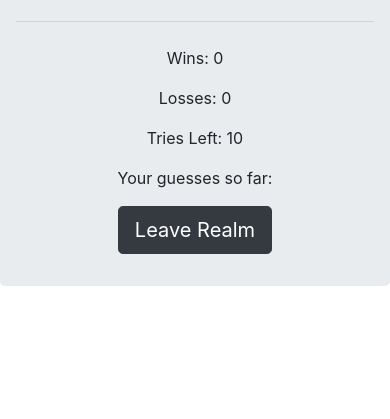
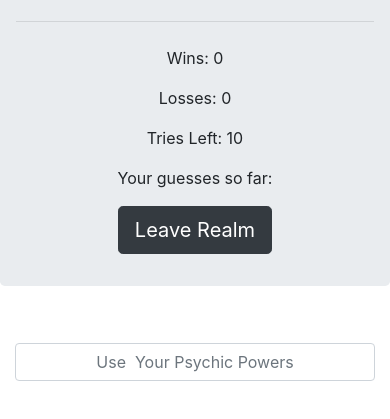
Before and after one commit to theartofnoise/Psychic-Game, a plain HTML site: page psychic.html in a window 390 px wide. Shown: the part 207-626 px from the top of the page. Drawn offline with nearby package versions, Linux system fonts and the light colour scheme.

Commit message:
media query for input label for mobile

```diff
--- a/psychic.html
+++ b/psychic.html
@@ -27,6 +27,21 @@
                 </div>
     <a class="btn btn-dark btn-lg" href="index.html" role="button">Leave Realm</a>
   </div>
+  <div class="row">
+    <div class="col">
+
+    </div>
+    <div class="col">
+        <div class="input-group mb-3">
+            <input type="text" class="form-control text-center" placeholder="Use  Your Psychic Powers" aria-label="Recipient's username" aria-describedby="button-addon2">
+        </div>
+    </div>
+    <div class="col">
+
+    </div>
+  </div>
+</div>
+
 
 
 <script src=psychic.js></script>
--- a/psychic.js
+++ b/psychic.js
@@ -22,7 +22,7 @@ document.onkeyup = function(keyPress) {
     var userGuess = keyPress.key;
     used.push(userGuess);
     console.log(" "+used);
-    soFar.textContent=" "+used;
+    soFar.textContent=" "+used.join(" ");
     chances --;
     tries.textContent=chances;
     //restarts the game
@@ -43,8 +43,8 @@ document.onkeyup = function(keyPress) {
         loss.textContent=losses++;
         chances=10;
         tries.textContent=chances;
+        alert("I was thinking of "+compLetter);
         reStart();
-        alert("I was thinking of "+compLetter);
         alert("You lose!!!!");
     }
     //checks for correct guess
--- a/theme.css
+++ b/theme.css
@@ -6,4 +6,12 @@ background-position:center;
 }
 img {
     opacity: 0.1;
+}*/
+.row {
+    display: none;
 }
+@media only screen and (max-width: 600px) {
+    .row {
+        display: initial;
+    }
+  }
```
